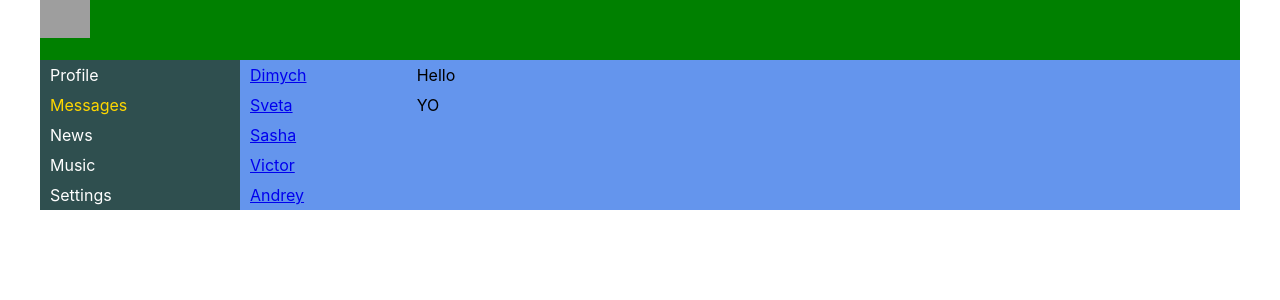
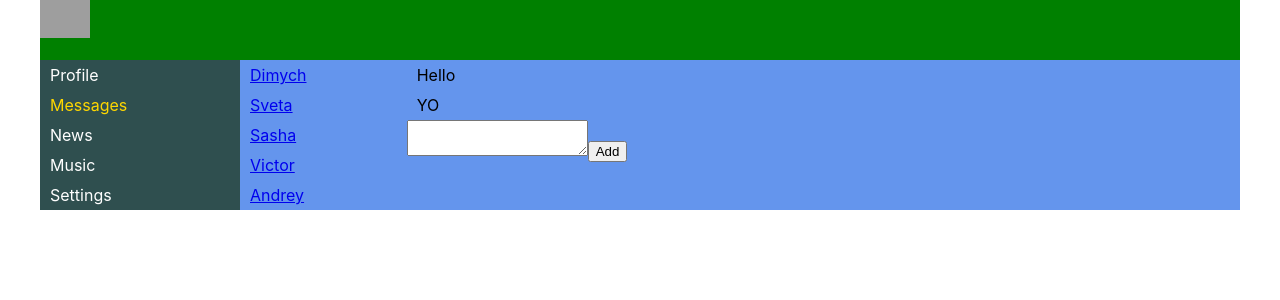
Before and after one commit to myCatPear/samurai-way-main, a React (Create React App) app: page /dialogs in a window 1280 px wide. Shown: the top 300 px of the page. Built offline with nearby package versions, Linux system fonts and the light colour scheme; grey boxes are pictures that could not be loaded.

Commit message:
end 32 lessons

```diff
--- a/src/App.tsx
+++ b/src/App.tsx
@@ -10,9 +10,10 @@
 
 type AppProps = {
     state: StateType
+    addPost: (postMessage:string) => void
 }
 
-const App: React.FC<AppProps> = ({state}) => {
+const App: React.FC<AppProps> = ({state, addPost}) => {
     return (
         <BrowserRouter>
             <div className={'app-wrapper'}>
@@ -20,7 +21,10 @@
                 <Navbar/>
                 <div className="app-wrapper-content">
                     <Route exact path={"/dialogs"} render={() => <Dialogs state={state.dialogsPage}/>}/>
-                    <Route exact path={"/profile"} render={() => <Profile state={state.profilePage}/>} />
+                    <Route exact path={"/profile"} render={() => <Profile
+                        state={state.profilePage}
+                        addPost={addPost}
+                    />} />
                 </div>
             </div>
         </BrowserRouter>
--- a/src/components/Dialogs/Dialogs.tsx
+++ b/src/components/Dialogs/Dialogs.tsx
@@ -13,6 +13,13 @@
 
     let messageElements = props.state.messages.map(m => <Message id={m.id} message={m.message}/>)
 
+    let newMessage = React.createRef<HTMLTextAreaElement>()
+
+    const addMessage = () => {
+        let message = newMessage.current?.value
+        alert(message)
+    }
+
     return (
         <div className={classes.dialogs}>
             <div className={classes.dialogsItem}>
@@ -20,7 +27,10 @@
             </div>
             <div className={classes.messages}>
                 {messageElements}
+                <textarea ref={newMessage}></textarea>
+                <button onClick={addMessage}>Add</button>
             </div>
+
         </div>
     );
 };
--- a/src/components/Profile/MyPosts/MyPosts.tsx
+++ b/src/components/Profile/MyPosts/MyPosts.tsx
@@ -5,19 +5,32 @@
 
 type MyPostsProps = {
     state:ProfilePageType
+    addPost:(postMessage:string) => void
 }
 
 const MyPosts = (props:MyPostsProps) => {
     let postsElements = props.state.posts.map(p => <Post message={p.message} id={p.id} likesCount={p.likesCount}/>)
+
+    let newPostElement = React.createRef<HTMLTextAreaElement>()
+
+    const addPost =() => {
+        debugger
+        let text = ''
+        if (newPostElement.current?.value) {
+             text= newPostElement.current?.value;
+        }
+         props.addPost(text)
+    }
+
     return (
             <div className={classes.postBlock}>
                 <h3>My Posts</h3>
                 <div>
                     <div>
-                        <textarea>1</textarea>
+                        <textarea ref={newPostElement}></textarea>
                     </div>
 
-                    <button>Add post</button>
+                    <button onClick={addPost}>Add post</button>
                     <button>Remove</button>
                 </div>
                 <div className={classes.posts}>
--- a/src/components/Profile/Profile.tsx
+++ b/src/components/Profile/Profile.tsx
@@ -2,17 +2,18 @@
 import classes from './Profile.module.css'
 import MyPosts from "./MyPosts/MyPosts";
 import ProfileInfo from "./ProfileInfo/ProfileInfo";
-import {ProfilePageType} from "../../redux/state";
+import {addPost, ProfilePageType} from "../../redux/state";
 
 type ProfileProps = {
     state:ProfilePageType
+    addPost: (postMessage:string) => void
 }
 
 const Profile = (props:ProfileProps) => {
     return (
         <div>
             <ProfileInfo/>
-            <MyPosts state={props.state}/>
+            <MyPosts state={props.state} addPost={addPost}/>
         </div>
     );
 };
--- a/src/index.tsx
+++ b/src/index.tsx
@@ -2,11 +2,11 @@
 import ReactDOM from 'react-dom';
 import './index.css';
 import App from './App';
-import state from './redux/state'
+import state, {addPost} from './redux/state'
 
 
 
 ReactDOM.render(
-    <App state={state}/>,
+    <App state={state} addPost={addPost}/>,
   document.getElementById('root')
 );
--- a/src/redux/state.ts
+++ b/src/redux/state.ts
@@ -50,4 +50,14 @@
     }
 }
 
+export const addPost = (postMessage:string) => {
+    let newPost:PostsData = {
+        id:5,
+        message: postMessage,
+        likesCount:0
+    }
+    state.profilePage.posts.push(newPost)
+}
+
+
 export default state
```
